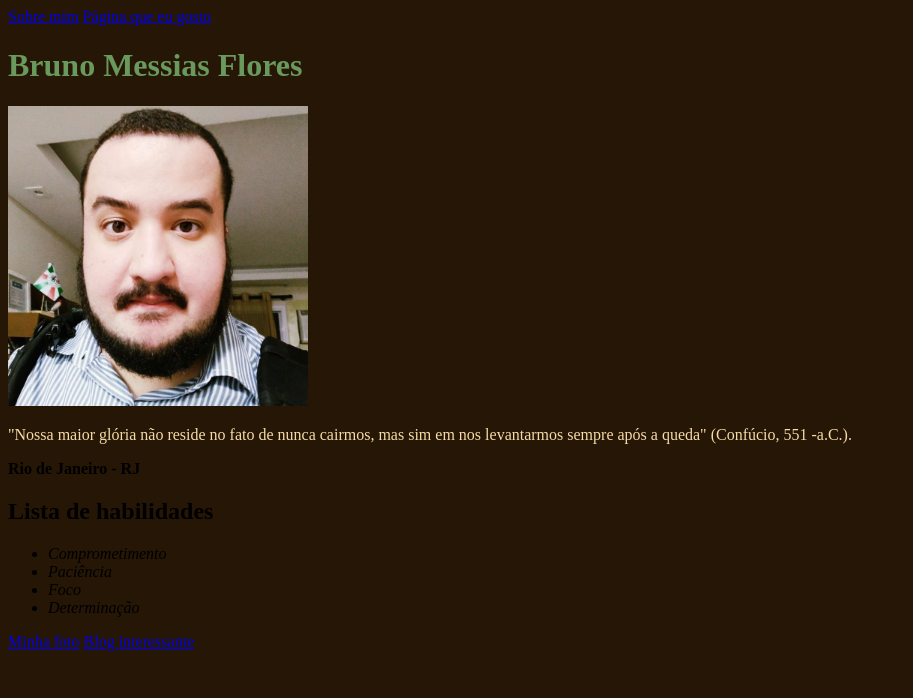
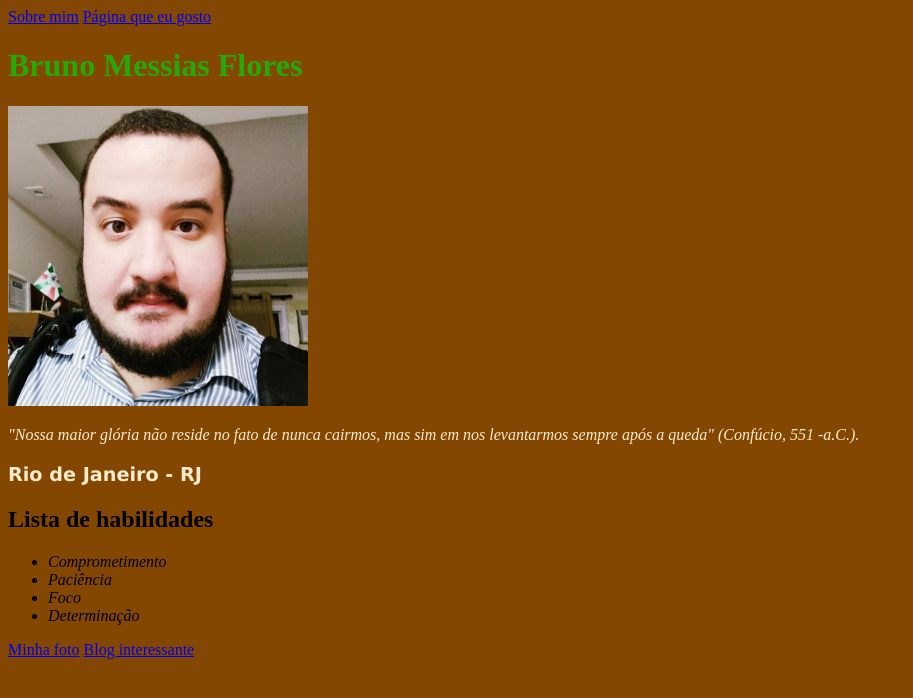
Before and after one commit to brunomessiasf/brunomessiasf.github.io, a plain HTML site: page html-dia1/portfolio.html in a window 1280 px wide. Shown: the whole page, without its empty margins (0-913 px from the left). Drawn offline with Linux system fonts and the light colour scheme.

Commit message:
Altera estilo descricao/local de residencia

```diff
--- a/html-dia1/portfolio.html
+++ b/html-dia1/portfolio.html
@@ -7,15 +7,23 @@
   <title>Meu Portfólio</title>
 <style>
     h1 {
-      color: #69995D;;
+      color: #25aa03;
+
 
     }
     .descricao {
-      color: #f7dba7;
+      color: #fcebcd;
     }
 
     body {
-      background-color: #251605;
+      background-color: #834702;
+    }
+
+    .resido {
+      color: #fcebcd;
+      font-family: Verdana, Geneva, Tahoma, sans-serif;
+      font-size: larger;
+      font-weight: 600;
     }
 
 
@@ -27,8 +35,8 @@
   <a href="#pagina">Página que eu gosto</a>
   <h1 class="meuNome">Bruno Messias Flores</h1>
   <img src="fotobruno.jpeg" alt="Foto de Bruno Messias Flores" id="foto" width="300px">
-  <p class="descricao"> "Nossa maior glória não reside no fato de nunca cairmos, mas sim em nos levantarmos sempre após a queda" (Confúcio, 551 -a.C.). </p>
-  <p class="resido"><strong>Rio de Janeiro - RJ</strong></p>
+  <p class="descricao"> <em>"Nossa maior glória não reside no fato de nunca cairmos, mas sim em nos levantarmos sempre após a queda" (Confúcio, 551 -a.C.).</em> </p>
+  <p class="resido">Rio de Janeiro - RJ</p>
   <h2>Lista de habilidades</h2>
   <ul>
     <li class="Comprometimento"><em>Comprometimento</em></li>
```
